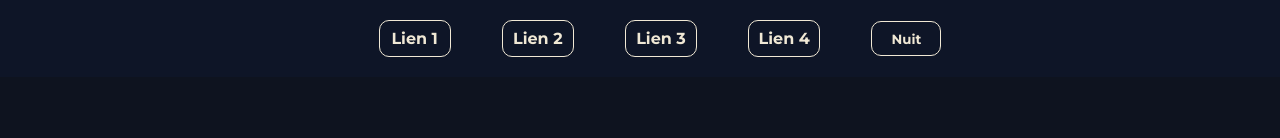
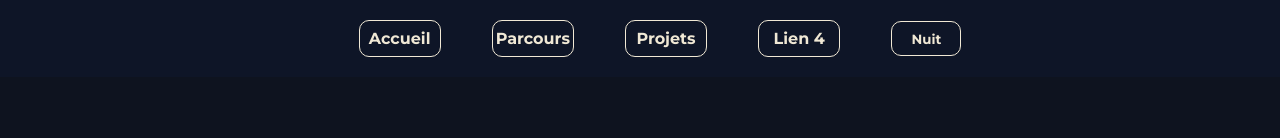
Before and after one commit to ToMaTo1206/portfolio, a plain HTML site: page index.html in a window 1280 px wide. Shown: the top 138 px of the page. Drawn offline with Linux system fonts and the light colour scheme; grey boxes are pictures that could not be loaded.

Commit message:
Liens fonctionnels

```diff
--- a/css/index.css
+++ b/css/index.css
@@ -2,6 +2,10 @@ body{
     margin: 0;
     transition: background-color 0.5s ease, color 0.5s ease;
     font-family: 'Nunito Sans', sans-serif;
+}
+html {
+  scroll-padding-top: 100px;
+  scroll-behavior: smooth;
 }
 
 header{
@@ -57,11 +61,13 @@ header{
     background-color: #0e131f;
     padding: 3px;
     color: #f0e8d5;
+    transition: background-color 0.5s ease, color 0.5s ease;
 }
 .surligne-nuit{
     background-color: #f0e8d5;
     padding: 3px;
     color: #0e131f;
+    transition: background-color 0.5s ease, color 0.5s ease;
 }
 
 img{
@@ -87,7 +93,7 @@ a{
     font-weight: 700;
     color: #f0e8d5;
     height: 35px;
-    width: 70px;
+    width: 80px;
     justify-content: center;
     align-items: center;
     display: flex;
--- a/index.html
+++ b/index.html
@@ -11,16 +11,16 @@
 <body class="nuit">
     <header>
         <div class="toolbar">
-            <a href="">Lien 1</a>
-            <a href="">Lien 2</a>
-            <a href="">Lien 3</a>
+            <a href="#Accueil">Accueil</a>
+            <a href="#Parcours">Parcours</a>
+            <a href="#Projets">Projets</a>
             <a href="">Lien 4</a>
             <button  id="btn-mode" class="mode"><p id="p-mode">Nuit</p></button>
         </div>
     </header>
 
     <section class="page">
-            <section class="page1">
+            <section id="Accueil" class="page1">
                 <div class="welcome">
                     <div class="presentation">
                             <h1>Bonjour, je suis <mark id="mark" class="surligne-nuit">Thomas Denoyelle</mark> !</h1>
@@ -34,7 +34,7 @@
             </section>
 
             <section class="page2">
-                <h1>Parcours et Expériences</h1>
+                <h1 id="Parcours">Parcours et Expériences</h1>
                 <div class="exp">
                     <div class="exp1">
                         <p class="date-exp">2021 - 2024</p>
@@ -53,7 +53,7 @@
                     </div>
                 </div>
                 <div class="projet">
-                    <h1>Projets</h1>
+                    <h1 id="Projets">Projets</h1>
                     <div class="proj1">
 
                     </div>
```
